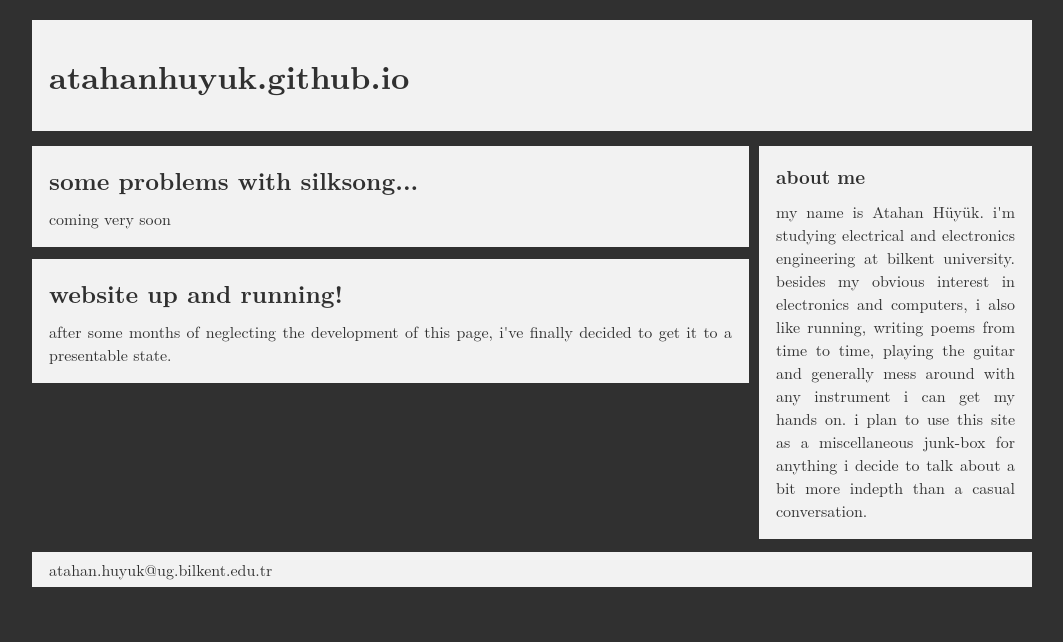
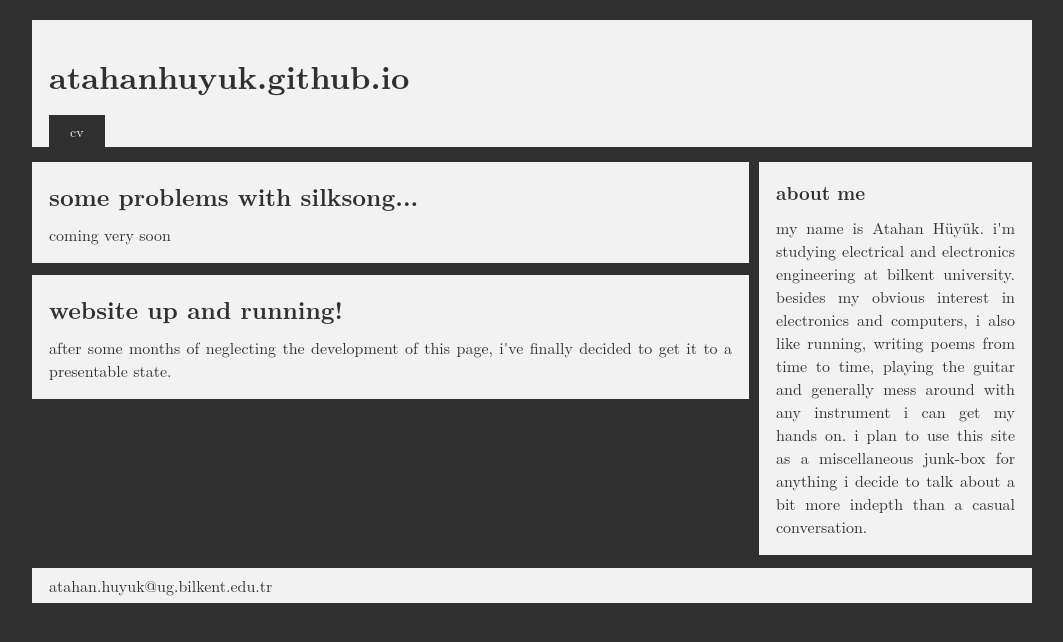
Before and after one commit to atahanhuyuk/atahanhuyuk.github.io, a plain HTML site: page index.html in a window 1280 px wide. Shown: the whole page, without its empty margins (108-1171 px from the left). Drawn offline with Linux system fonts and the light colour scheme.

Commit message:
cv button added

```diff
--- a/index.html
+++ b/index.html
@@ -9,6 +9,10 @@
 
   <div class="panel header">
     <h1>atahanhuyuk.github.io</h1>
+
+      <nav class="nav">
+        <a href="files/cv.pdf" download="Atahan_Huyuk_CV.pdf">cv</a>
+      </nav>
   </div>
 
   <div class="content">
--- a/style.css
+++ b/style.css
@@ -37,8 +37,33 @@ a {
 
 
 .header {
-  display: block;
-  padding: 32px 16px;
+  display: flex;
+  justify-content: space-between;
+  align-items: center;
+  position: relative;
+  padding: 32px 16px 48px 16px;
+}
+
+.nav {
+  position: absolute;
+  bottom: -1px;
+  left: 16px;
+  display: flex;
+  gap: 10px;
+}
+
+.nav a {
+  background-color: #303030;
+  color: #f2f2f2;
+  padding: 5px 20px;
+  border: 1px solid transparent;
+  text-transform: lowercase;
+  font-size: 14px;
+  display: inline-block;
+}
+
+.nav a:hover {
+  background-color: #505050;
 }
 
 
```
Also changed, not shown: 2 other files.
